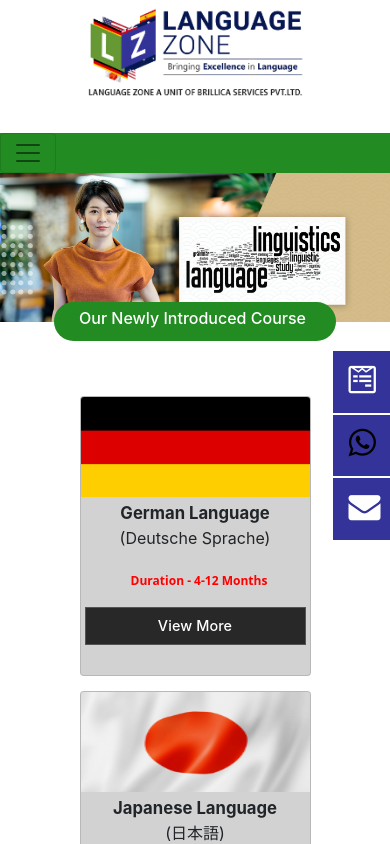
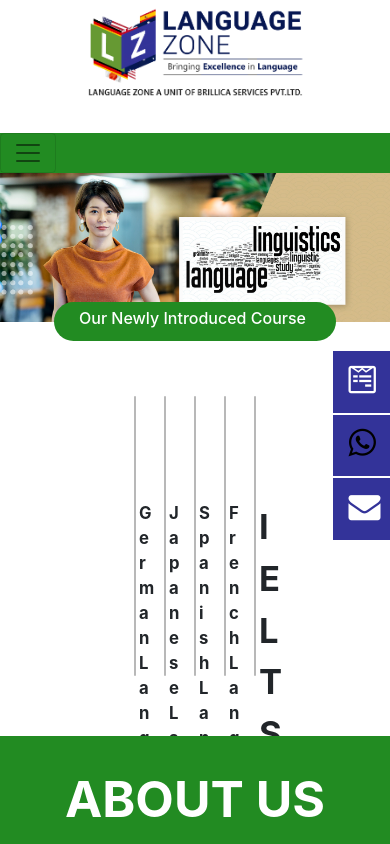
Before and after one commit to Nshiv011/Language_Zones, a React (Create React App) app: page / in a window 390 px wide. Shown: the top 844 px of the page. Built offline with nearby package versions, Linux system fonts and the light colour scheme; what google-maps-react would draw is missing.

Commit message:
Update index.css

```diff
--- a/src/index.css
+++ b/src/index.css
@@ -1955,6 +1955,7 @@ padding-bottom: 4.5px;
   justify-content: center;
   padding-bottom: 0px;
   padding-top: 15px;
+  width: 0px !important;
 }
 .card{
   width: 70%;
```
